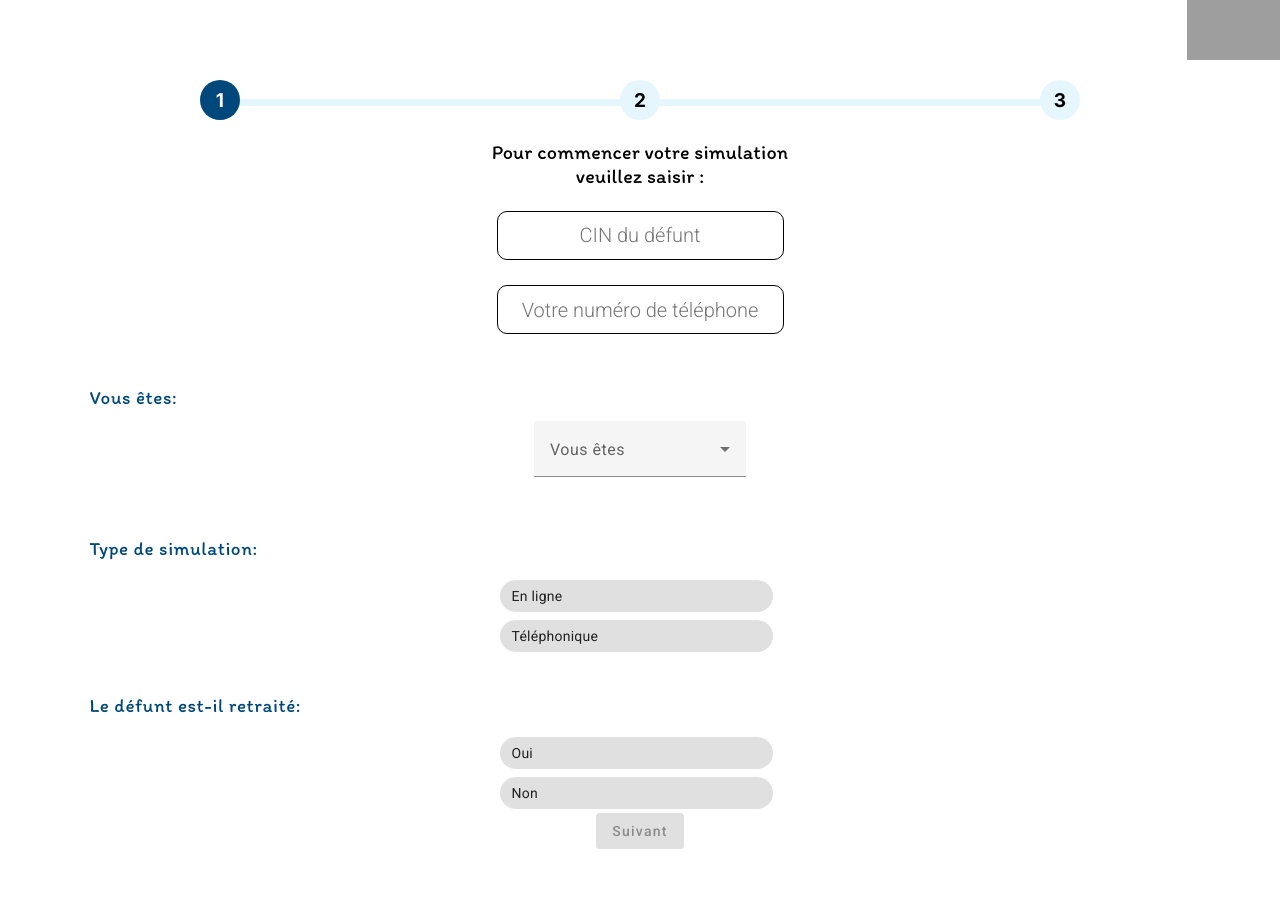
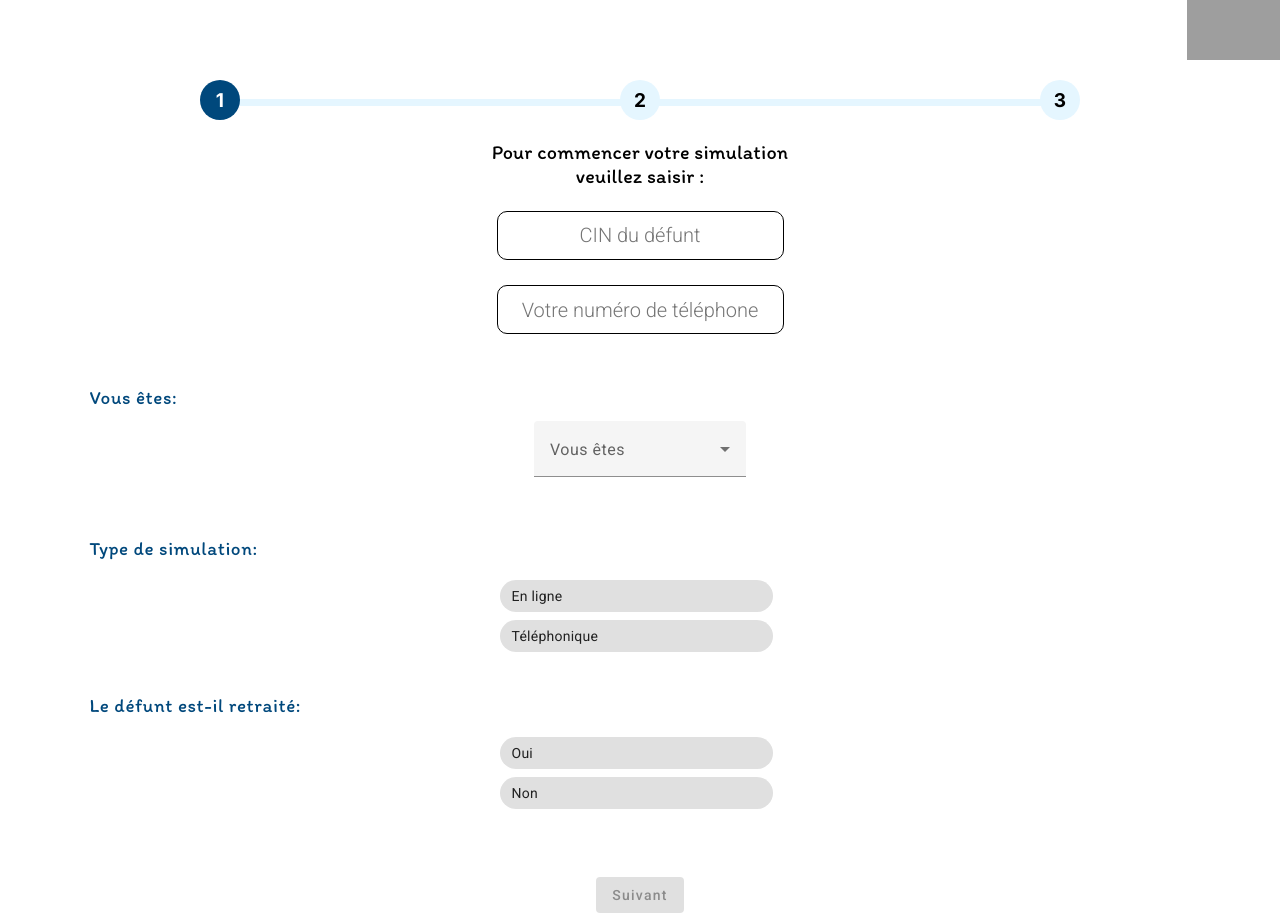
Before and after one commit to ouahlineomaima/cmr-frontend, an Angular app: page /choixLangue in a window 1280 px wide. Before the commit the page ends 855 px from the top, so only its background shows below. Built offline with nearby package versions, Linux system fonts and the light colour scheme; grey boxes are pictures that could not be loaded.

Commit message:
Fixing next button CSS

```diff
--- a/src/app/pages/choix-simulation/choix-simulation.component.css
+++ b/src/app/pages/choix-simulation/choix-simulation.component.css
@@ -86,3 +86,7 @@ h4 {
     font-weight: 400;
     line-height: normal;
 }
+
+.next{
+    margin-top: 5%;
+}
--- a/src/app/pages/choix-simulation/choix-simulation.component.html
+++ b/src/app/pages/choix-simulation/choix-simulation.component.html
@@ -34,7 +34,7 @@
                 {{chip.name}}
             </mat-chip-option>
         </mat-chip-listbox>
-        <button mat-raised-button [disabled]="isButtonDisabled" color="primary" (click)="onSubmit()">Suivant</button>
+        <button mat-raised-button class="next" [disabled]="isButtonDisabled" color="primary" (click)="onSubmit()">Suivant</button>
     </div>
 
 </div>
```
